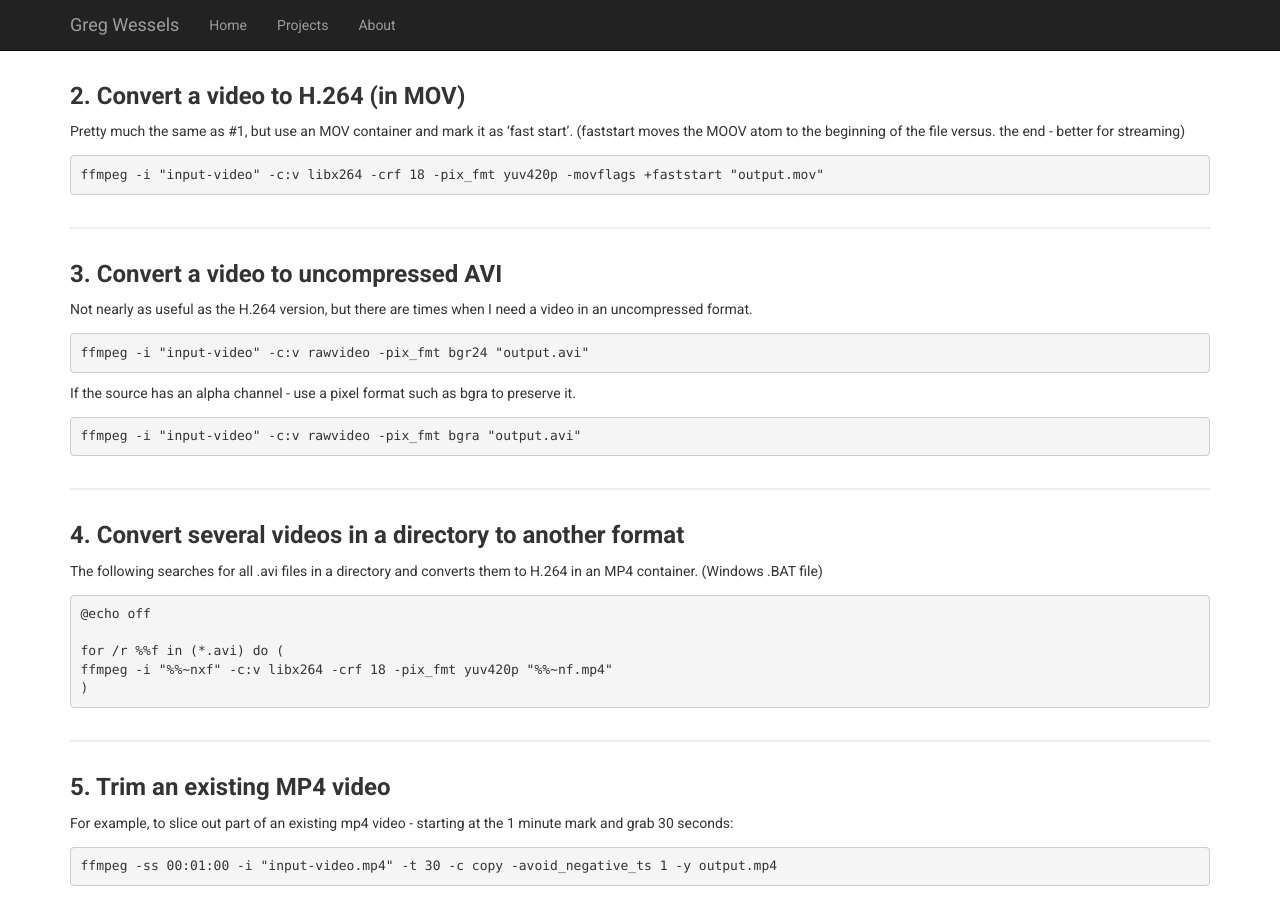
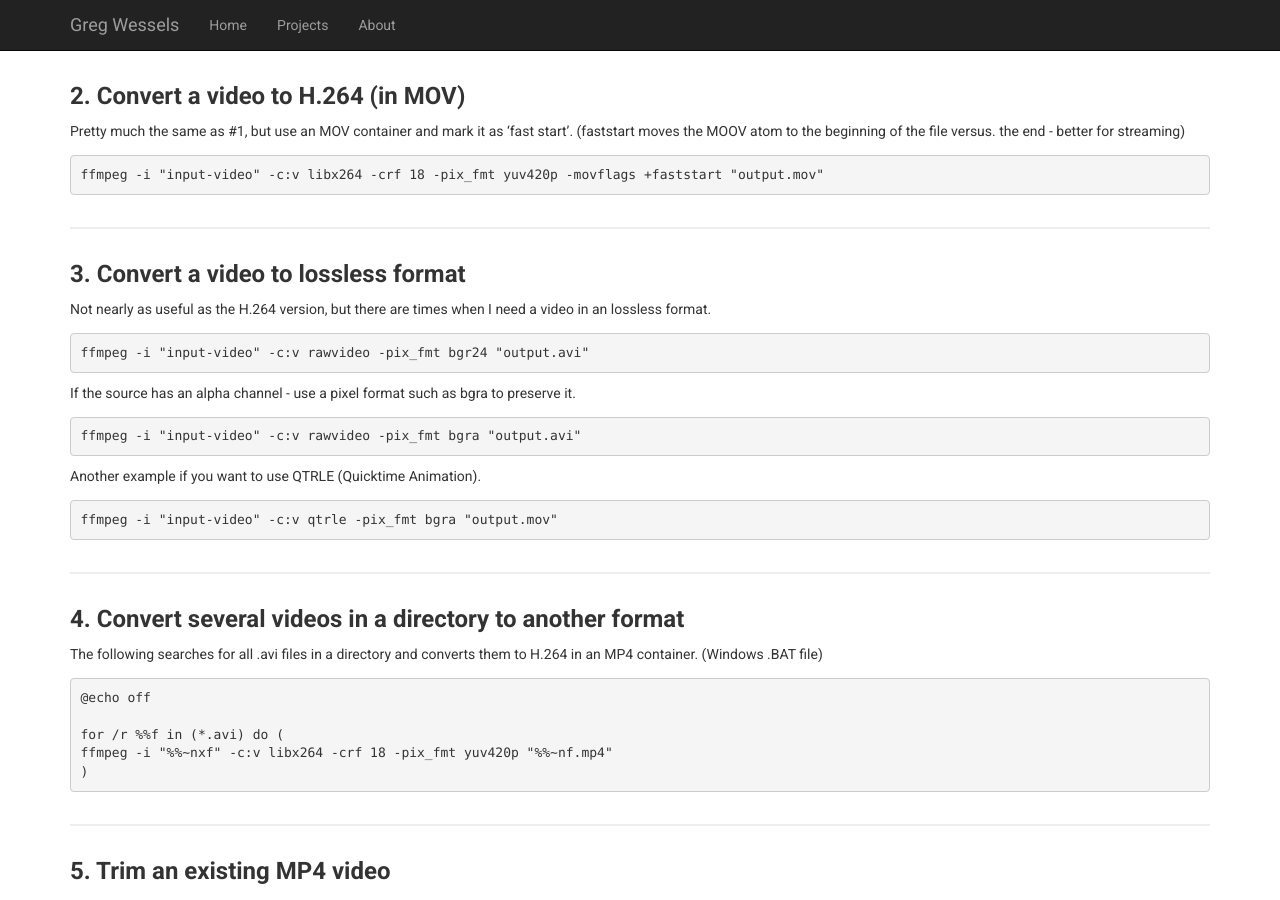
Before and after one commit to wesselsga/wesselsga.github.io, a Jekyll site: the page built from _posts/2017-04-25-ffmpeg-cookbook.md, in a window 1280 px wide and 900 px high, scrolled down 356 px. Built offline with Jekyll 4.4.1, drawn with Linux system fonts in a browser that asks for light colours.

Commit message:
Update 2017-04-25-ffmpeg-cookbook.md

````diff
--- a/_posts/2017-04-25-ffmpeg-cookbook.md
+++ b/_posts/2017-04-25-ffmpeg-cookbook.md
@@ -28,8 +28,8 @@ ffmpeg -i "input-video" -c:v libx264 -crf 18 -pix_fmt yuv420p -movflags +faststa
 
 ---
 
-### 3. Convert a video to uncompressed AVI ###
-Not nearly as useful as the H.264 version, but there are times when I need a video in an uncompressed format.
+### 3. Convert a video to lossless format ###
+Not nearly as useful as the H.264 version, but there are times when I need a video in an lossless format.
 
 ```Batchfile
 ffmpeg -i "input-video" -c:v rawvideo -pix_fmt bgr24 "output.avi"
@@ -40,6 +40,13 @@ If the source has an alpha channel - use a pixel format such as bgra to preserve
 ```Batchfile
 ffmpeg -i "input-video" -c:v rawvideo -pix_fmt bgra "output.avi"
 ```
+
+Another example if you want to use QTRLE (Quicktime Animation).
+
+```Batchfile
+ffmpeg -i "input-video" -c:v qtrle -pix_fmt bgra "output.mov"
+```
+
 
 
 ---
````
